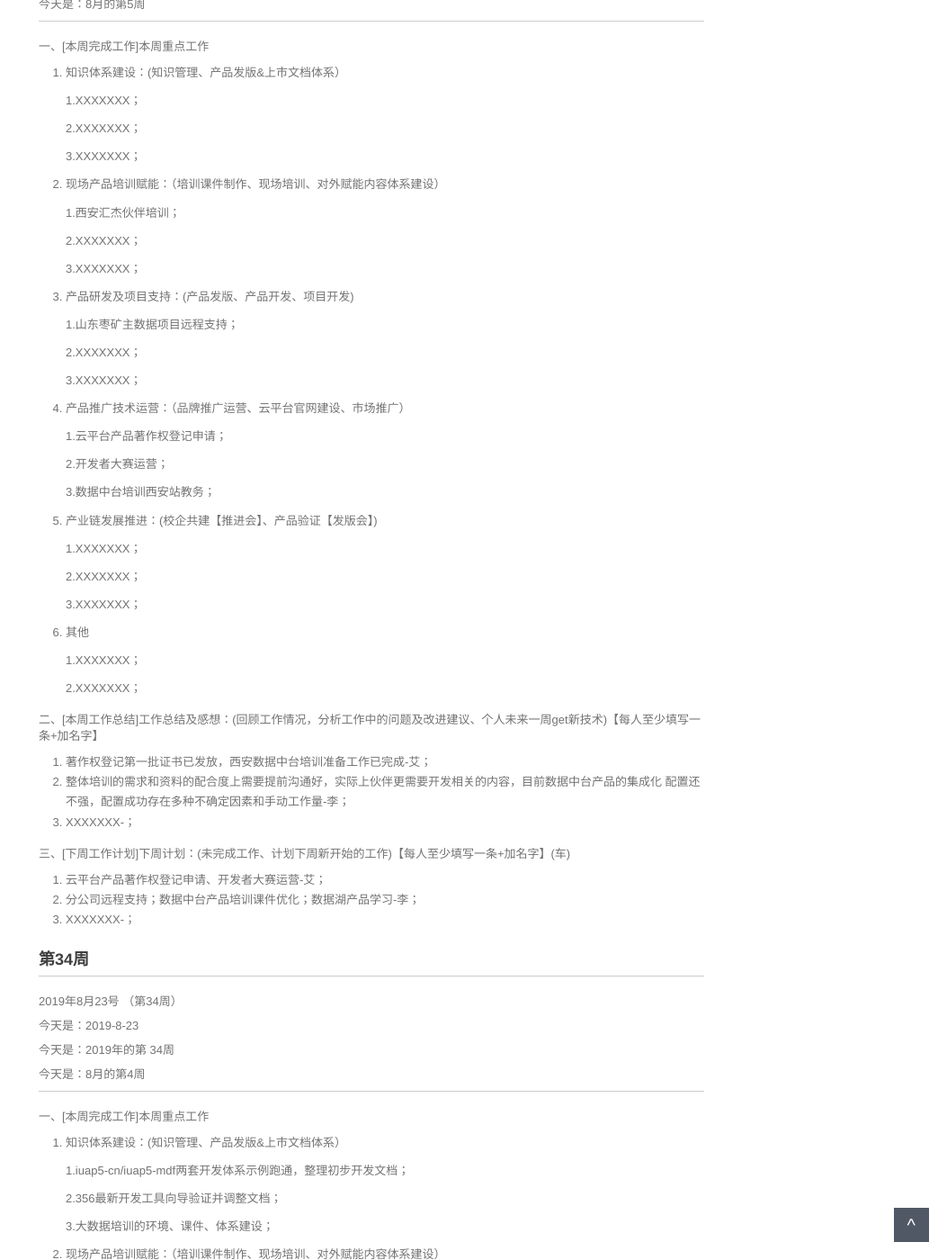
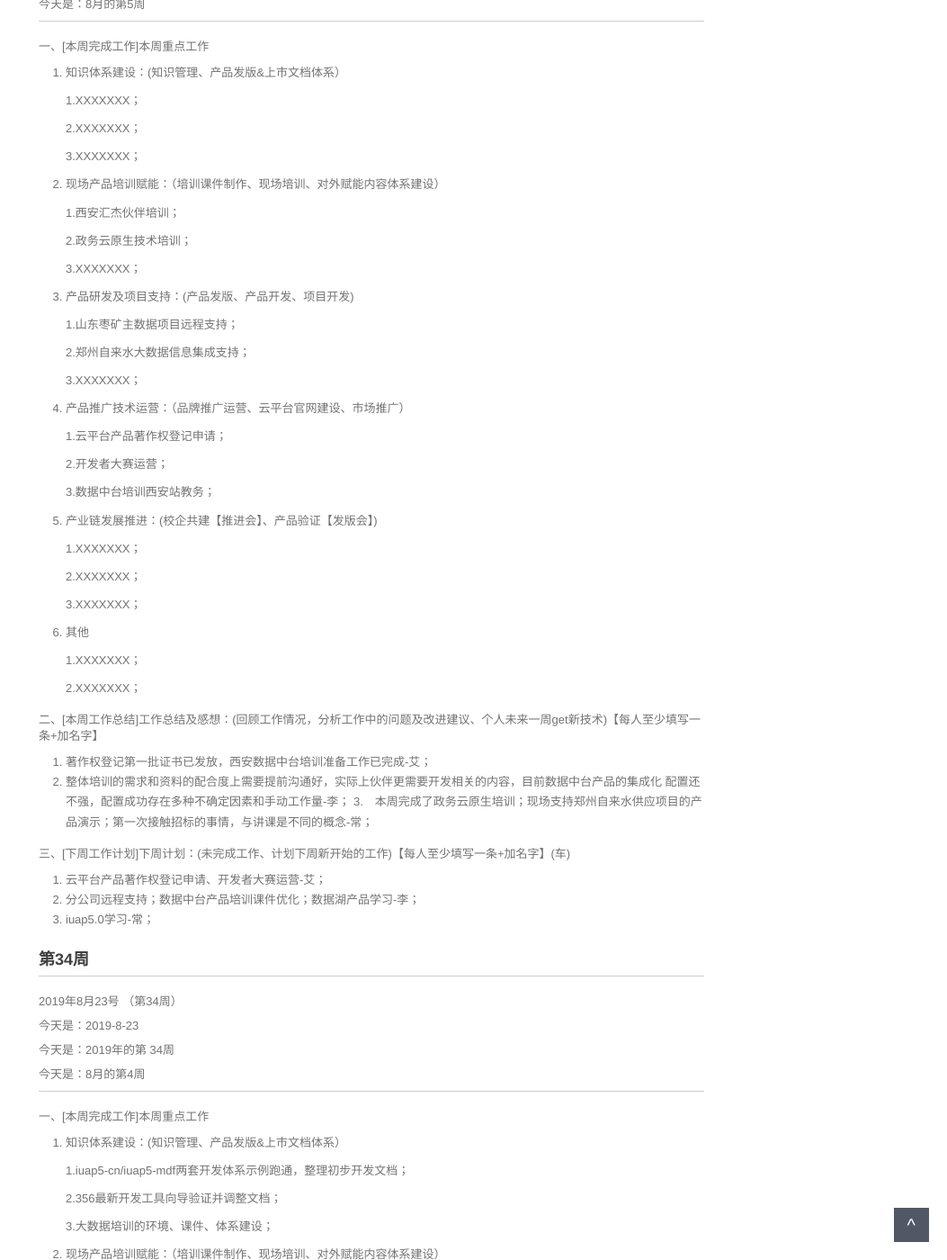
Before and after one commit to walllFlower/blog, a Jekyll site: the page built from _posts/2018-07-17-day_report_cxz.md, in a window 1280 px wide and 1400 px high, scrolled down 466 px. Shown: the whole window at 90% size, without its empty margins (227-1280 px from the left). Built offline with Jekyll 4.4.1, drawn with Linux system fonts in a browser that asks for light colours; comment, search, counter and statistics services are not loaded.

Commit message:
Update 2018-07-17-day_report_cxz.md

```diff
--- a/_posts/2018-07-17-day_report_cxz.md
+++ b/_posts/2018-07-17-day_report_cxz.md
@@ -36,7 +36,7 @@ categories: 技术运营工作周报
 
     1.西安汇杰伙伴培训；
 
-    2.XXXXXXX；
+    2.政务云原生技术培训；
 
     3.XXXXXXX；
 
@@ -44,7 +44,7 @@ categories: 技术运营工作周报
 
     1.山东枣矿主数据项目远程支持；
 
-    2.XXXXXXX；
+    2.郑州自来水大数据信息集成支持；
 
     3.XXXXXXX；
 
@@ -75,13 +75,13 @@ categories: 技术运营工作周报
 
 1. 著作权登记第一批证书已发放，西安数据中台培训准备工作已完成-艾；
 2. 整体培训的需求和资料的配合度上需要提前沟通好，实际上伙伴更需要开发相关的内容，目前数据中台产品的集成化 配置还不强，配置成功存在多种不确定因素和手动工作量-李；
-3. XXXXXXX-；
+3.　本周完成了政务云原生培训；现场支持郑州自来水供应项目的产品演示；第一次接触招标的事情，与讲课是不同的概念-常；
 
 三、[下周工作计划]下周计划：(未完成工作、计划下周新开始的工作)【每人至少填写一条+加名字】(车)
 
 1. 云平台产品著作权登记申请、开发者大赛运营-艾；
 2. 分公司远程支持；数据中台产品培训课件优化；数据湖产品学习-李；
-3. XXXXXXX-；
+3. iuap5.0学习-常；
 
 
 
```
